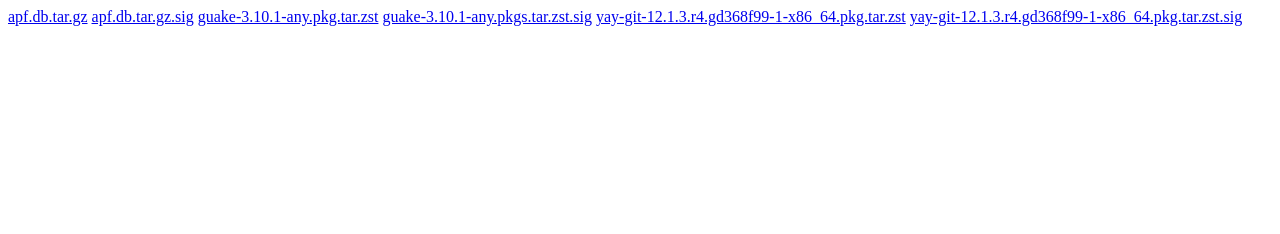
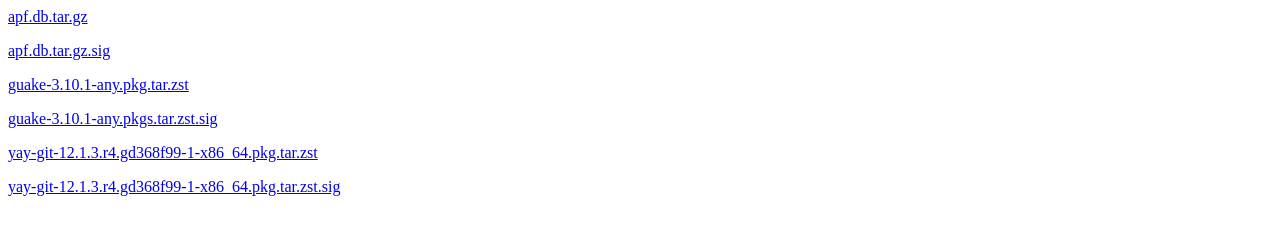
Before and after one commit to AlfheimSoftware-Founder/alfheimrepo, a plain HTML site: page index.html in a window 1280 px wide. Drawn offline with Linux system fonts and the light colour scheme.

Commit message:
Updated index.html

```diff
--- a/index.html
+++ b/index.html
@@ -4,11 +4,11 @@
     </head>
 
     <body>
-        <a href="apf.db.tar.gz">apf.db.tar.gz</a>
-        <a href="apf.db.tar.gz.sig">apf.db.tar.gz.sig</a>
-        <a href="guake-3.10.1-any.pkg.tar.zst">guake-3.10.1-any.pkg.tar.zst</a>
-        <a href="guake-3.10.1-any.pkg.tar.zst.sig">guake-3.10.1-any.pkgs.tar.zst.sig</a>
-        <a href="yay-git-12.1.3.r4.gd368f99-1-x86_64.pkg.tar.zst">yay-git-12.1.3.r4.gd368f99-1-x86_64.pkg.tar.zst</a>
-        <a href="yay-git-12.1.3.r4.gd368f99-1-x86_64.pkg.tar.zst.sig">yay-git-12.1.3.r4.gd368f99-1-x86_64.pkg.tar.zst.sig</a<
+        <p /><a href="apf.db.tar.gz">apf.db.tar.gz</a>
+        <p /><a href="apf.db.tar.gz.sig">apf.db.tar.gz.sig</a>
+        <p /><a href="guake-3.10.1-any.pkg.tar.zst">guake-3.10.1-any.pkg.tar.zst</a>
+        <p /><a href="guake-3.10.1-any.pkg.tar.zst.sig">guake-3.10.1-any.pkgs.tar.zst.sig</a>
+        <p /><a href="yay-git-12.1.3.r4.gd368f99-1-x86_64.pkg.tar.zst">yay-git-12.1.3.r4.gd368f99-1-x86_64.pkg.tar.zst</a>
+        <p /><a href="yay-git-12.1.3.r4.gd368f99-1-x86_64.pkg.tar.zst.sig">yay-git-12.1.3.r4.gd368f99-1-x86_64.pkg.tar.zst.sig</a<
     </body>
 </html>
```
